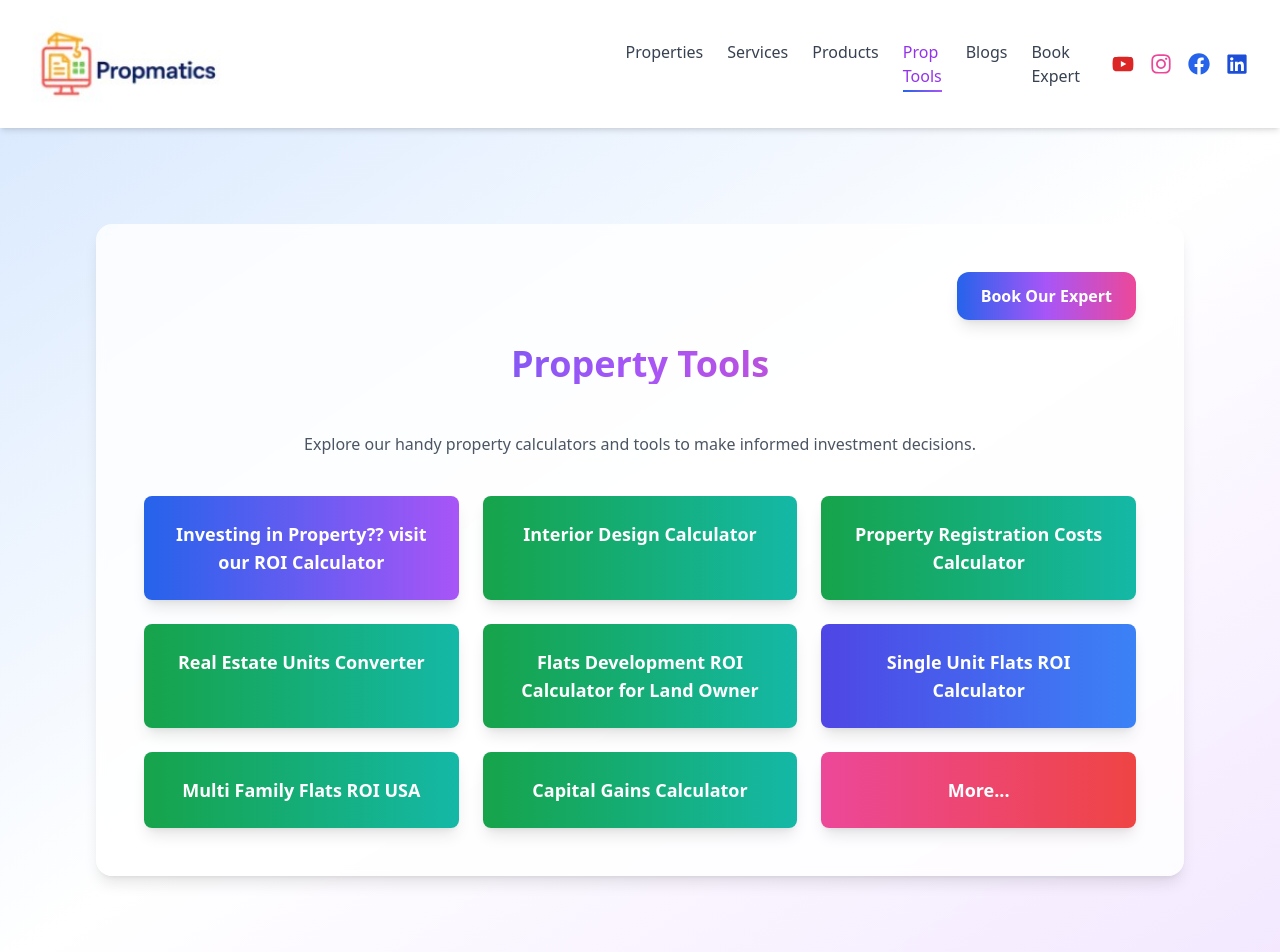
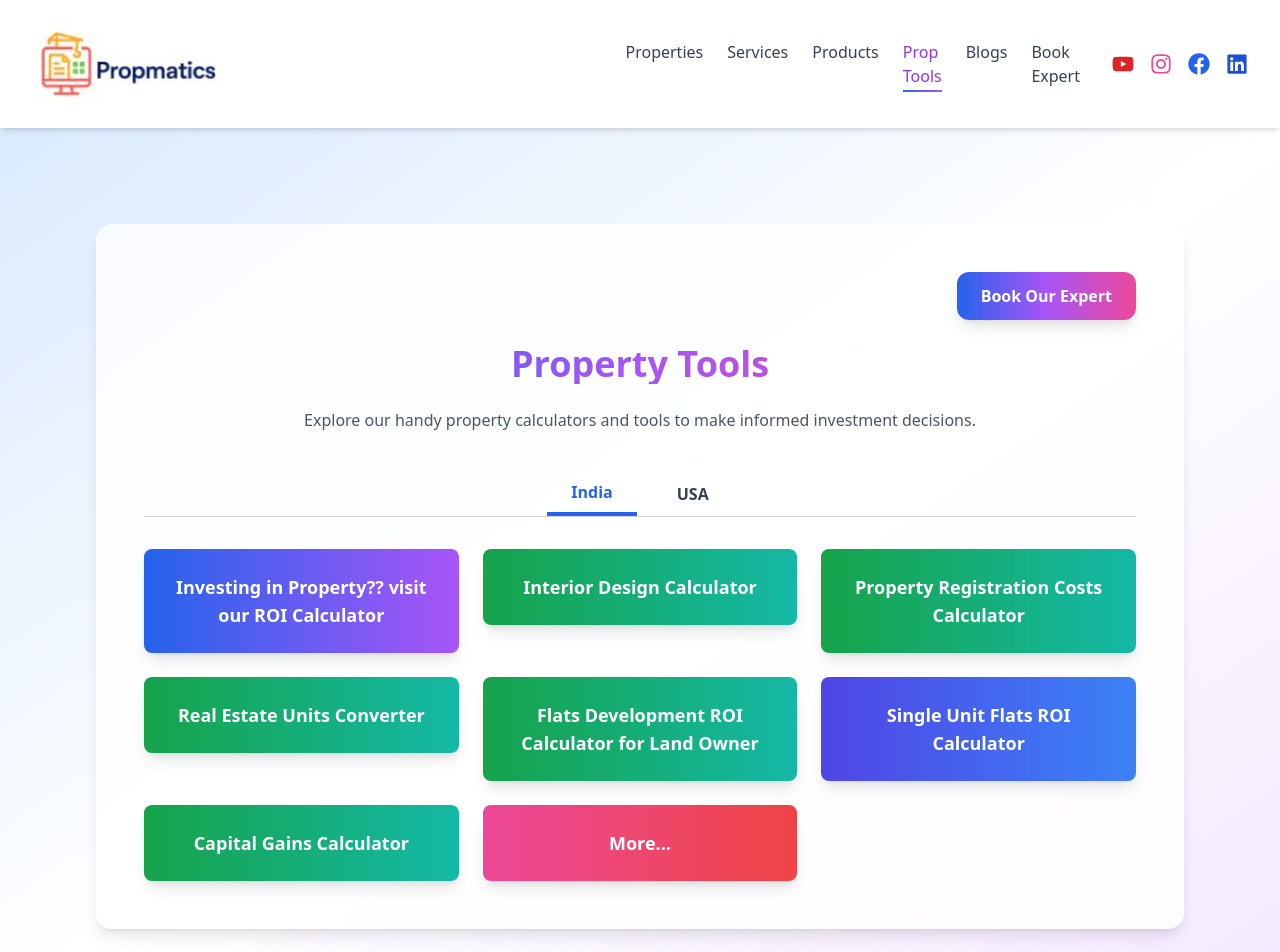
Before and after one commit to venupala-tt/propnz, a Next.js app: page /pages/tools in a window 1280 px wide. Shown: the top 952 px of the page. Built offline with nearby package versions, Linux system fonts and the light colour scheme.

Commit message:
Update page.tsx

```diff
--- a/app/pages/tools/page.tsx
+++ b/app/pages/tools/page.tsx
@@ -1,6 +1,33 @@
+"use client";
+
 import Link from "next/link";
+import { useState } from "react";
+import { motion, AnimatePresence } from "framer-motion";
 
 export default function ToolsPage() {
+  const [activeTab, setActiveTab] = useState("india");
+
+  const cardVariants = {
+    hidden: { opacity: 0, y: 30 },
+    visible: (i: number) => ({
+      opacity: 1,
+      y: 0,
+      transition: {
+        delay: i * 0.1,
+        duration: 0.4,
+        type: "spring",
+        stiffness: 120,
+        damping: 12,
+      },
+    }),
+    hover: {
+      scale: 1.05,
+      y: -5,
+      boxShadow: "0px 8px 20px rgba(0,0,0,0.2)",
+      transition: { duration: 0.2 },
+    },
+  };
+
   return (
     <main
       className="flex min-h-screen flex-col items-center justify-center
@@ -26,7 +53,7 @@ export default function ToolsPage() {
         </div>
 
         <h1
-          className="text-3xl sm:text-4xl font-bold text-center mb-12
+          className="text-3xl sm:text-4xl font-bold text-center mb-6
           bg-gradient-to-r from-blue-600 via-purple-500 to-pink-500
           bg-clip-text text-transparent animate-gradientWave"
         >
@@ -38,87 +65,152 @@ export default function ToolsPage() {
           investment decisions.
         </p>
 
-        <div className="grid grid-cols-1 sm:grid-cols-3 gap-6 text-center">
-          {/* ROI Calculator */}
-          <Link
-            href="../pages/roi"
-            className="block rounded-lg shadow-lg p-6 bg-gradient-to-r from-blue-600 to-purple-500 text-white hover:shadow-xl transition-all"
+        {/* Tabs */}
+        <div className="flex justify-center mb-8 space-x-4 border-b border-gray-300">
+          <button
+            onClick={() => setActiveTab("india")}
+            className={`px-6 py-2 font-semibold transition relative ${
+              activeTab === "india"
+                ? "text-blue-600 border-b-4 border-blue-600"
+                : "text-gray-700 hover:text-blue-600"
+            }`}
           >
-            <h2 className="text-lg font-semibold">
-              Investing in Property?? visit our ROI Calculator
-            </h2>
-          </Link>
+            India
+          </button>
+          <button
+            onClick={() => setActiveTab("usa")}
+            className={`px-6 py-2 font-semibold transition relative ${
+              activeTab === "usa"
+                ? "text-blue-600 border-b-4 border-blue-600"
+                : "text-gray-700 hover:text-blue-600"
+            }`}
+          >
+            USA
+          </button>
+        </div>
 
-          {/* Interior Design Calculator */}
-          <Link
-            href="../pages/intdesgncalc"
-            className="block rounded-lg shadow-lg p-6 bg-gradient-to-r from-green-600 to-teal-500 text-white hover:shadow-xl transition-all"
-          >
-            <h2 className="text-lg font-semibold">Interior Design Calculator</h2>
-          </Link>
+        {/* Tools Grid with Animation */}
+        <AnimatePresence mode="wait">
+          {activeTab === "india" && (
+            <motion.div
+              key="india"
+              initial={{ opacity: 0, x: -30 }}
+              animate={{ opacity: 1, x: 0 }}
+              exit={{ opacity: 0, x: 30 }}
+              transition={{ duration: 0.4 }}
+              className="grid grid-cols-1 sm:grid-cols-3 gap-6 text-center"
+            >
+              {[
+                {
+                  href: "../pages/roi",
+                  label: "Investing in Property?? visit our ROI Calculator",
+                  color: "from-blue-600 to-purple-500",
+                },
+                {
+                  href: "../pages/intdesgncalc",
+                  label: "Interior Design Calculator",
+                  color: "from-green-600 to-teal-500",
+                },
+                {
+                  href: "../pages/regcalc",
+                  label: "Property Registration Costs Calculator",
+                  color: "from-green-600 to-teal-500",
+                },
+                {
+                  href: "../pages/rcalc",
+                  label: "Real Estate Units Converter",
+                  color: "from-green-600 to-teal-500",
+                },
+                {
+                  href: "../pages/fdroi",
+                  label: "Flats Development ROI Calculator for Land Owner",
+                  color: "from-green-600 to-teal-500",
+                },
+                {
+                  href: "../pages/suroi",
+                  label: "Single Unit Flats ROI Calculator",
+                  color: "from-indigo-600 to-blue-500",
+                },
+                {
+                  href: "../pages/cgc",
+                  label: "Capital Gains Calculator",
+                  color: "from-green-600 to-teal-500",
+                },
+                {
+                  href: "../pages/more",
+                  label: "More...",
+                  color: "from-pink-500 to-red-500",
+                },
+              ].map((tool, idx) => (
+                <motion.div
+                  key={idx}
+                  variants={cardVariants}
+                  initial="hidden"
+                  animate="visible"
+                  custom={idx}
+                  whileHover="hover"
+                >
+                  <Link
+                    href={tool.href}
+                    className={`block rounded-lg shadow-lg p-6 bg-gradient-to-r ${tool.color} text-white hover:shadow-xl transition-all`}
+                  >
+                    <h2 className="text-lg font-semibold">{tool.label}</h2>
+                  </Link>
+                </motion.div>
+              ))}
+            </motion.div>
+          )}
 
-          {/* Property Registration Costs Calculator */}
-          <Link
-            href="../pages/regcalc"
-            className="block rounded-lg shadow-lg p-6 bg-gradient-to-r from-green-600 to-teal-500 text-white hover:shadow-xl transition-all"
-          >
-            <h2 className="text-lg font-semibold">
-              Property Registration Costs Calculator
-            </h2>
-          </Link>
-
-          {/* Real Estate Units Converter */}
-          <Link
-            href="../pages/rcalc"
-            className="block rounded-lg shadow-lg p-6 bg-gradient-to-r from-green-600 to-teal-500 text-white hover:shadow-xl transition-all"
-          >
-            <h2 className="text-lg font-semibold">Real Estate Units Converter</h2>
-          </Link>
-
-          {/* Flats Development ROI Calculator for Land Owner */}
-          <Link
-            href="../pages/fdroi"
-            className="block rounded-lg shadow-lg p-6 bg-gradient-to-r from-green-600 to-teal-500 text-white hover:shadow-xl transition-all"
-          >
-            <h2 className="text-lg font-semibold">
-              Flats Development ROI Calculator for Land Owner
-            </h2>
-          </Link>
-
-          {/* Single Unit Flats ROI Calculator */}
-          <Link
-            href="../pages/suroi"
-            className="block rounded-lg shadow-lg p-6 bg-gradient-to-r from-indigo-600 to-blue-500 text-white hover:shadow-xl transition-all"
-          >
-            <h2 className="text-lg font-semibold">
-              Single Unit Flats ROI Calculator
-            </h2>
-          </Link>
-
-          {/* Multi Family Flats ROI (USA) */}
-          <Link
-            href="../pages/mfroi"
-            className="block rounded-lg shadow-lg p-6 bg-gradient-to-r from-green-600 to-teal-500 text-white hover:shadow-xl transition-all"
-          >
-            <h2 className="text-lg font-semibold">Multi Family Flats ROI USA</h2>
-          </Link>
-
-          {/* Capital Gains Calculator */}
-          <Link
-            href="../pages/cgc"
-            className="block rounded-lg shadow-lg p-6 bg-gradient-to-r from-green-600 to-teal-500 text-white hover:shadow-xl transition-all"
-          >
-            <h2 className="text-lg font-semibold">Capital Gains Calculator</h2>
-          </Link>
-
-          {/* More Tools */}
-          <Link
-            href="../pages/more"
-            className="block rounded-lg shadow-lg p-6 bg-gradient-to-r from-pink-500 to-red-500 text-white hover:shadow-xl transition-all"
-          >
-            <h2 className="text-lg font-semibold">More...</h2>
-          </Link>
-        </div>
+          {activeTab === "usa" && (
+            <motion.div
+              key="usa"
+              initial={{ opacity: 0, x: 30 }}
+              animate={{ opacity: 1, x: 0 }}
+              exit={{ opacity: 0, x: -30 }}
+              transition={{ duration: 0.4 }}
+              className="grid grid-cols-1 sm:grid-cols-3 gap-6 text-center"
+            >
+              {[
+                {
+                  href: "../pages/rcalc",
+                  label: "🏗️ Real Estate Unit Converter",
+                  color: "from-green-600 to-teal-500",
+                },
+                {
+                  href: "../pages/suroi",
+                  label: "Single Unit Reselling ROI Calculator",
+                  color: "from-indigo-600 to-blue-500",
+                },
+                {
+                  href: "../pages/mfroi",
+                  label: "Multifamily ROI Calculator (USA)",
+                  color: "from-green-600 to-teal-500",
+                },
+                {
+                  href: "../pages/cgc",
+                  label: "🏠 Capital Gains Calculator",
+                  color: "from-green-600 to-teal-500",
+                },
+              ].map((tool, idx) => (
+                <motion.div
+                  key={idx}
+                  variants={cardVariants}
+                  initial="hidden"
+                  animate="visible"
+                  custom={idx}
+                  whileHover="hover"
+                >
+                  <Link
+                    href={tool.href}
+                    className={`block rounded-lg shadow-lg p-6 bg-gradient-to-r ${tool.color} text-white hover:shadow-xl transition-all`}
+                  >
+                    <h2 className="text-lg font-semibold">{tool.label}</h2>
+                  </Link>
+                </motion.div>
+              ))}
+            </motion.div>
+          )}
+        </AnimatePresence>
       </div>
     </main>
   );
```
